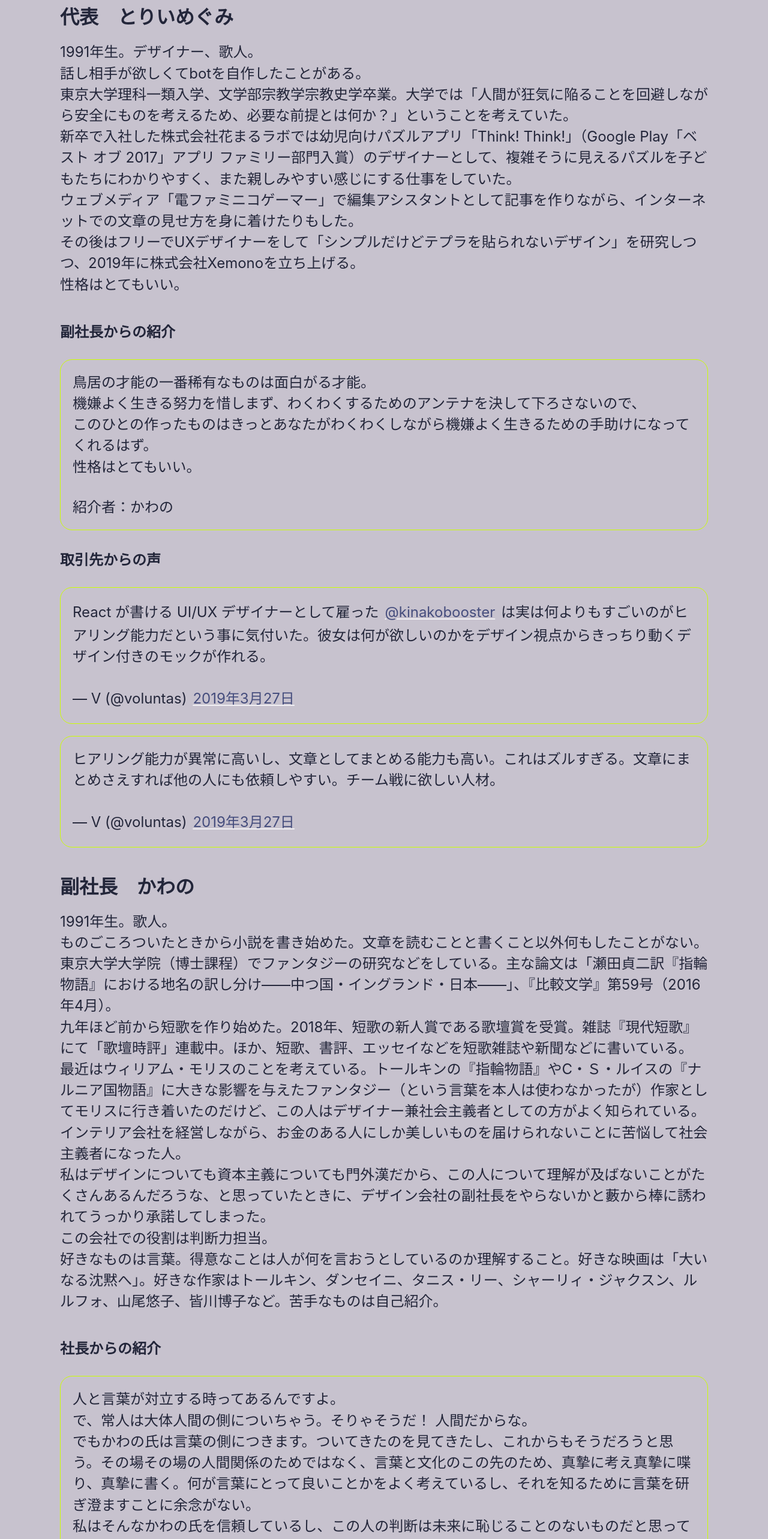
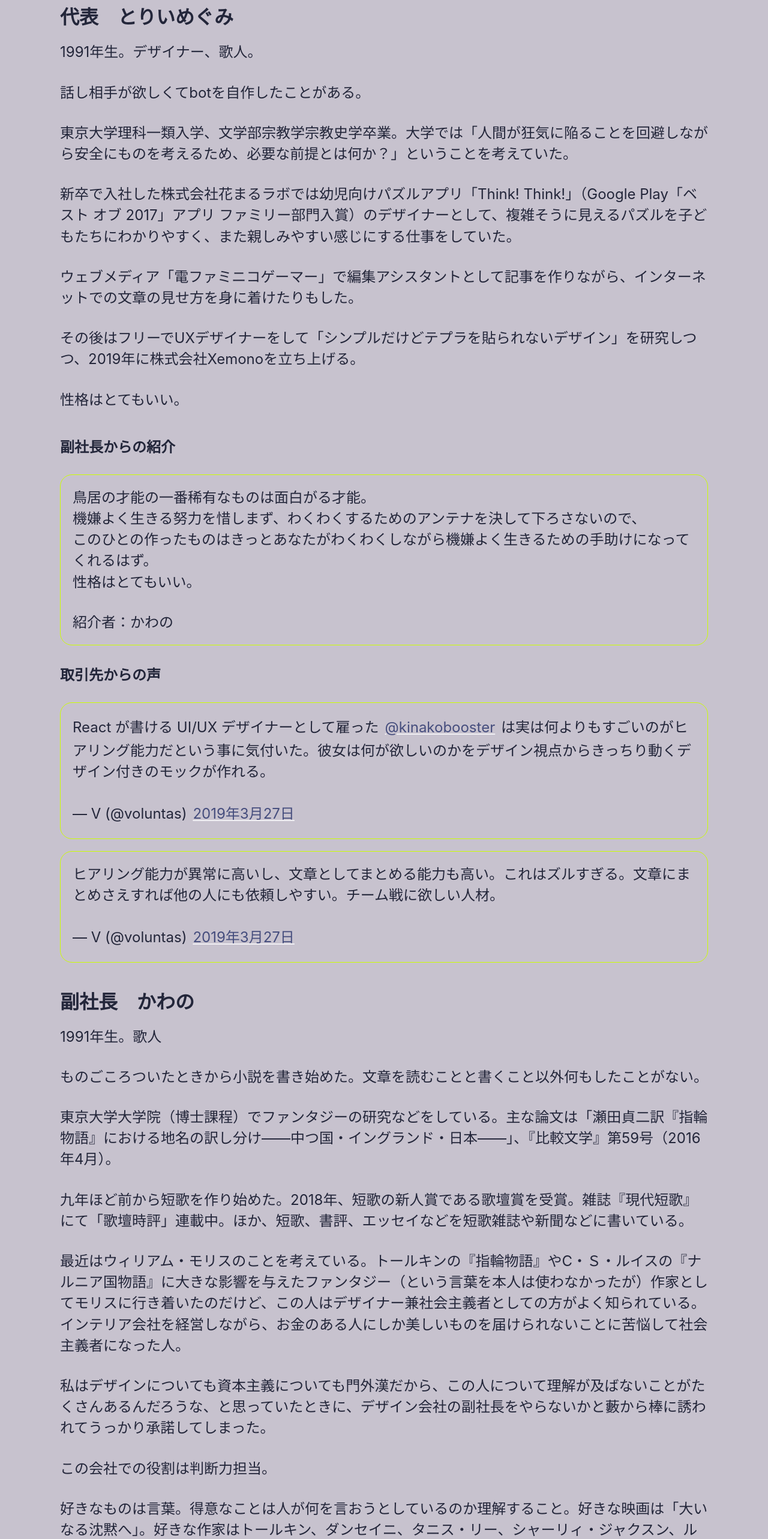
Before and after one commit to xemonodesign/xemono.life, a React app: page /news/1 in a window 1280 px wide. Shown: the part 4680-7246 px from the top of the page at 60% size. Built offline with nearby package versions, Linux system fonts and the light colour scheme.

Commit message:
CSSなおす

```diff
--- a/src/App.css
+++ b/src/App.css
@@ -156,6 +156,7 @@ ul.news{
   border-radius: 8px;
   width: calc(50% - var(--basic-margin) /2);
   min-height: 30vh;
+  height: 480px;
   padding: 8px;
   margin: 20px;
 }
--- a/src/App.js
+++ b/src/App.js
@@ -112,24 +112,25 @@ const Home = () => (
       <FlexBox>
         <div style={{ flex: 1 }}>
           <h2 className="text-large text-black">代表　とりいめぐみ</h2>
+          <p style={{ textAlign: "left" }}>1991年生。デザイナー、歌人。</p>
           <p style={{ textAlign: "left" }}>
-            1991年生。デザイナー、歌人。
-            <br />
             話し相手が欲しくてbotを自作したことがある。
-            <br />
+          </p>
+          <p style={{ textAlign: "left" }}>
             東京大学理科一類入学、文学部宗教学宗教史学卒業。大学では「人間が狂気に陥ることを回避しながら安全にものを考えるため、必要な前提とは何か？」ということを考えていた。
-            <br />
+          </p>
+          <p style={{ textAlign: "left" }}>
             新卒で入社した株式会社花まるラボでは幼児向けパズルアプリ「Think!
             Think!」（Google Play「ベスト オブ 2017」アプリ
             ファミリー部門入賞）のデザイナーとして、複雑そうに見えるパズルを子どもたちにわかりやすく、また親しみやすい感じにする仕事をしていた。
-            <br />
+          </p>
+          <p style={{ textAlign: "left" }}>
             ウェブメディア「電ファミニコゲーマー」で編集アシスタントとして記事を作りながら、インターネットでの文章の見せ方を身に着けたりもした。
-            <br />
+          </p>
+          <p style={{ textAlign: "left" }}>
             その後はフリーでUXデザイナーをして「シンプルだけどテプラを貼られないデザイン」を研究しつつ、2019年に株式会社Xemonoを立ち上げる。
-            <br />
-            性格はとてもいい。
-            <br />
           </p>
+          <p style={{ textAlign: "left" }}>性格はとてもいい。</p>
           <h3>副社長からの紹介</h3>
           <blockquote class="twitter-tweet" data-lang="ja">
             <p lang="ja" dir="ltr">
@@ -176,23 +177,25 @@ const Home = () => (
       <FlexBox>
         <div style={{ flex: 2 }}>
           <h2 className="text-large text-black">副社長　かわの</h2>
+          <p style={{ textAlign: "left" }}>1991年生。歌人</p>
           <p style={{ textAlign: "left" }}>
-            1991年生。歌人。
-            <br />
             ものごころついたときから小説を書き始めた。文章を読むことと書くこと以外何もしたことがない。
-            <br />
+          </p>
+          <p style={{ textAlign: "left" }}>
             東京大学大学院（博士課程）でファンタジーの研究などをしている。主な論文は「瀬田貞二訳『指輪物語』における地名の訳し分け――中つ国・イングランド・日本――」、『比較文学』第59号（2016年4月）。
-            <br />
+          </p>
+          <p style={{ textAlign: "left" }}>
             九年ほど前から短歌を作り始めた。2018年、短歌の新人賞である歌壇賞を受賞。雑誌『現代短歌』にて「歌壇時評」連載中。ほか、短歌、書評、エッセイなどを短歌雑誌や新聞などに書いている。
-            <br />
+          </p>
+          <p style={{ textAlign: "left" }}>
             最近はウィリアム・モリスのことを考えている。トールキンの『指輪物語』やC・Ｓ・ルイスの『ナルニア国物語』に大きな影響を与えたファンタジー（という言葉を本人は使わなかったが）作家としてモリスに行き着いたのだけど、この人はデザイナー兼社会主義者としての方がよく知られている。インテリア会社を経営しながら、お金のある人にしか美しいものを届けられないことに苦悩して社会主義者になった人。
-            <br />
+          </p>
+          <p style={{ textAlign: "left" }}>
             私はデザインについても資本主義についても門外漢だから、この人について理解が及ばないことがたくさんあるんだろうな、と思っていたときに、デザイン会社の副社長をやらないかと藪から棒に誘われてうっかり承諾してしまった。
-            <br />
-            この会社での役割は判断力担当。
-            <br />
+          </p>
+          <p style={{ textAlign: "left" }}>この会社での役割は判断力担当。</p>
+          <p style={{ textAlign: "left" }}>
             好きなものは言葉。得意なことは人が何を言おうとしているのか理解すること。好きな映画は「大いなる沈黙へ」。好きな作家はトールキン、ダンセイニ、タニス・リー、シャーリィ・ジャクスン、ルルフォ、山尾悠子、皆川博子など。苦手なものは自己紹介。
-            <br />
           </p>
           <h3>社長からの紹介</h3>
           <blockquote class="twitter-tweet" data-lang="ja">
--- a/src/News.js
+++ b/src/News.js
@@ -3,7 +3,7 @@ import { Link } from "react-router-dom";
 import ContentBox from "./components/ContentBox";
 import Navi from "./components/Navi";
 import BackNavi from "./components/BackNavi";
-import Helmet from 'react-helmet';
+import Helmet from "react-helmet";
 
 import "./App.css";
 
@@ -19,13 +19,21 @@ const NEWS = [
         株式会社gumi様にてデザイン未経験のプログラマー向けに講座の第一回を行いました。
         <br />
         <br />
-          使用した<a href="https://speakerdeck.com/kinakobooster/koredakeshou-rebajian-yasukunarudezainfalseji-chu">スライド</a>が「分かりやすい」とかなりバズりました。
+        使用した
+        <a href="https://speakerdeck.com/kinakobooster/koredakeshou-rebajian-yasukunarudezainfalseji-chu">
+          スライド
+        </a>
+        が「分かりやすい」とかなりバズりました。
         <br />
         <br />
-          はてなブックマークでは<a href="http://b.hatena.ne.jp/entry/s/speakerdeck.com/kinakobooster/koredakeshou-rebajian-yasukunarudezainfalseji-chu">ブクマ数2000突破</a>
+        はてなブックマークでは
+        <a href="http://b.hatena.ne.jp/entry/s/speakerdeck.com/kinakobooster/koredakeshou-rebajian-yasukunarudezainfalseji-chu">
+          ブクマ数2000突破
+        </a>
         <br />
         <br />
-          講義とスライドへの反響は<a href="https://togetter.com/li/1339322">こちら(togetter)</a>
+        講義とスライドへの反響は
+        <a href="https://togetter.com/li/1339322">こちら(togetter)</a>
       </>
     ),
     image: require("./images/news20190418.png")
@@ -106,7 +114,7 @@ export const NewsBoxes = () => (
           ) : (
             <a href={news.link}>
               <div className="flex-column">
-                <span className="date bold">{news.date}</span>
+                <span className="date bold right">{news.date}</span>
                 <img alt="" src={news.image} />
                 <span className="title">{news.title}</span>
               </div>
@@ -146,9 +154,7 @@ const News = props => {
   return (
     <>
       <Helmet>
-        <title>
-          Xemono - {news.title}
-        </title>
+        <title>Xemono - {news.title}</title>
       </Helmet>
       <ContentBox theme="black">
         <Navi />
--- a/src/Projects.js
+++ b/src/Projects.js
@@ -3,7 +3,7 @@ import { Link } from "react-router-dom";
 import ContentBox from "./components/ContentBox";
 import Navi from "./components/Navi";
 import BackNavi from "./components/BackNavi";
-import Helmet from 'react-helmet';
+import Helmet from "react-helmet";
 
 import "./App.css";
 
@@ -241,9 +241,7 @@ const Projects = props => {
   return (
     <>
       <Helmet>
-        <title>
-          Xemono - {Projects.title}
-        </title>
+        <title>Xemono - {Projects.title}</title>
       </Helmet>
       <ContentBox theme="black">
         <Navi />
--- a/src/Skills.js
+++ b/src/Skills.js
@@ -2,7 +2,7 @@ import React from "react";
 import ContentBox from "./components/ContentBox";
 import Navi from "./components/Navi";
 import BackNavi from "./components/BackNavi";
-import Helmet from 'react-helmet';
+import Helmet from "react-helmet";
 
 import "./App.css";
 
@@ -126,9 +126,7 @@ const Skills = props => {
   return (
     <>
       <Helmet>
-        <title>
-          Xemono - {skill.title}
-        </title>
+        <title>Xemono - {skill.title}</title>
       </Helmet>
       <ContentBox theme="black">
         <Navi />
```
Also changed, not shown: src/WorkWith.js (+3 -5 lines). Lines whose indentation alone changed are shown as unchanged.
